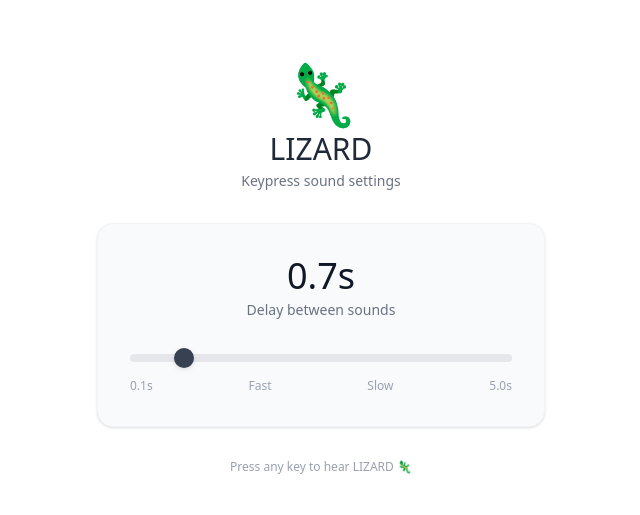
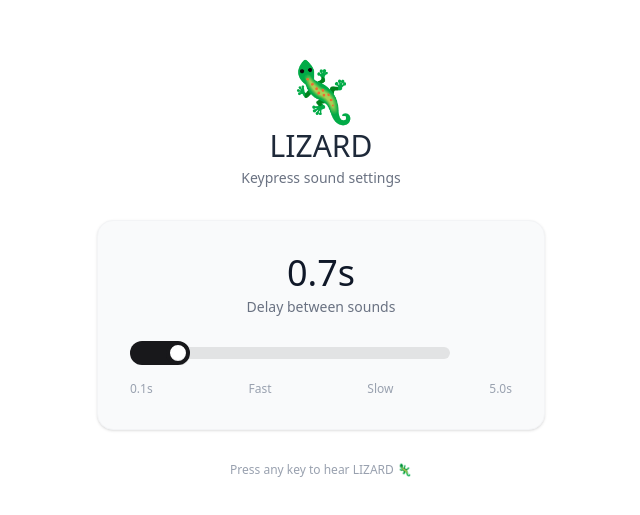
Before and after one commit to AndreiAyar/lizard, a SvelteKit app in the folder src-svelte/: page / in a window 1280 px wide. Shown: the part 131-646 px from the top of the page, without its empty margins (319-959 px from the left). Built offline with nearby package versions, Linux system fonts and the light colour scheme; no server answers.

Commit message:
Update slider element class to use a simplified "range" class

```diff
--- a/src-svelte/src/routes/+page.svelte
+++ b/src-svelte/src/routes/+page.svelte
@@ -82,7 +82,7 @@
                         max="5"
                         bind:value={debounceValue}
                         oninput={onSliderChange}
-                        class="w-full h-2 bg-gray-200 rounded-lg appearance-none cursor-pointer slider"
+                        class="range"
                     />
 
                     <!-- Range Labels -->
```
